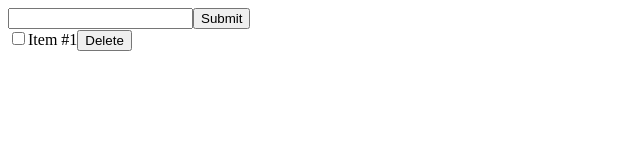
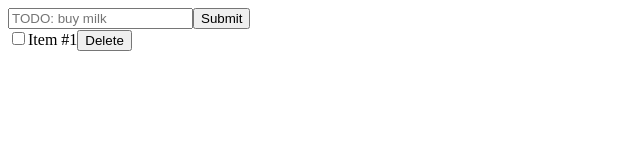
Before and after one commit to MarioMustapic/todo-app, a React (Create React App) app: page / in a window 1280 px wide. Shown: the top 160 px of the page, without its empty margins (0-640 px from the left). Built offline with nearby package versions, Linux system fonts and the light colour scheme.

Commit message:
Add ItemForm stateful logic

```diff
--- a/src/App.js
+++ b/src/App.js
@@ -1,4 +1,4 @@
-import { ItemForm } from "./components/ItemForm/ItemForm";
+import { ItemForm } from "./components/ItemForm/ItemForm.component";
 
 function App() {
   return (
--- /dev/null
+++ b/src/components/ItemForm/ItemForm.component.jsx
@@ -0,0 +1,9 @@
+export function ItemForm (props) {
+    return (
+        <form onSubmit={props.onSubmit}>
+          <input type="text" placeholder="TODO: buy milk"
+          name={props.name} value={props.value} onChange={props.onChange} />
+          <button type="submit">Submit</button>
+        </form>
+    )
+}
--- a/src/components/ItemForm/ItemForm.jsx
+++ /dev/null
@@ -1,8 +0,0 @@
-export function ItemForm (props) {
-    return (
-        <form type="text">
-          <input type="text" />
-          <button type="submit">Submit</button>
-        </form>
-    )
-}
--- /dev/null
+++ b/src/components/ItemForm/index.js
@@ -0,0 +1 @@
+export { ItemForm } from "./ItemForm.container";
```
Also changed, not shown: src/components/ItemForm/ItemForm.container.jsx (added, +24 -0 lines).
